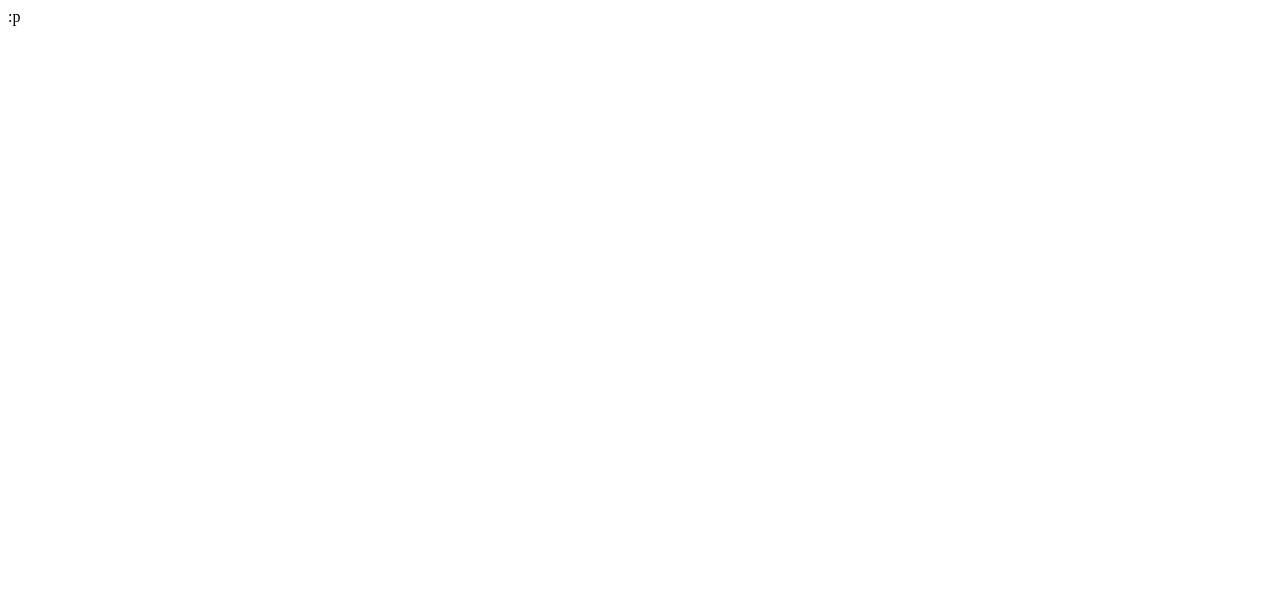
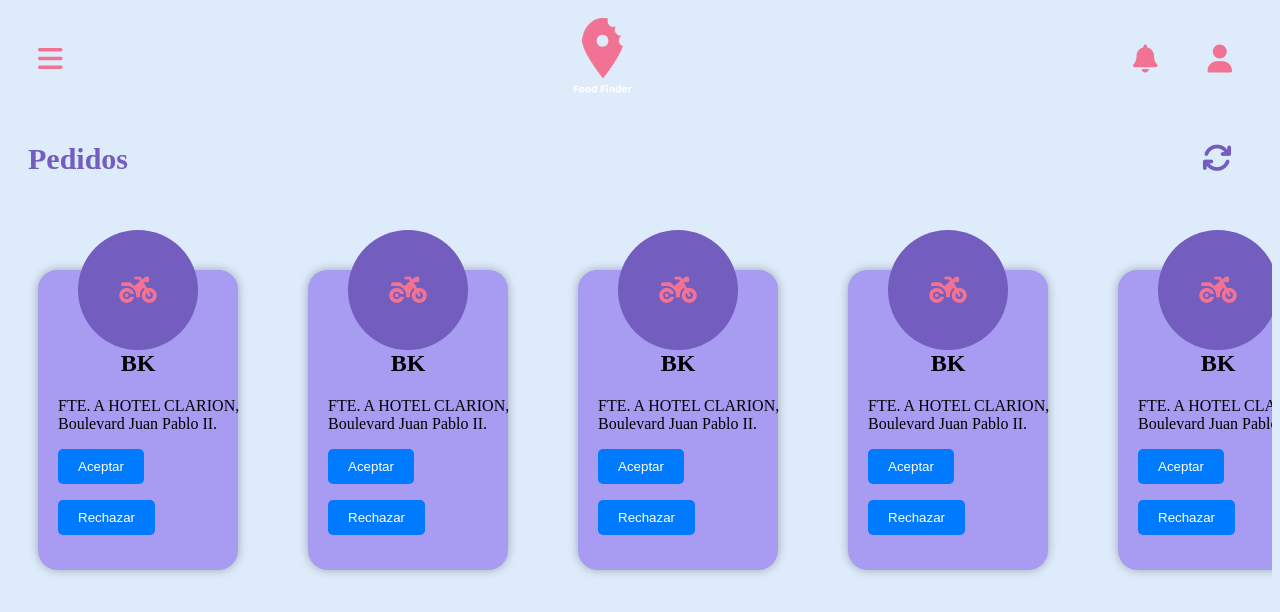
Before and after one commit to jessrau31/Motoristas-Frontend-FoodFinder, a plain HTML site: page index.html in a window 1280 px wide. Drawn offline with Linux system fonts and the light colour scheme.

Commit message:
html+css

```diff
--- a/css/styles.css
+++ b/css/styles.css
@@ -0,0 +1,169 @@
+@font-face {
+    font-family: 'Baloo2';
+    src: url('/fonts/baloo-2/Baloo2-Regular.ttf');
+}
+
+body {
+    background-color: #DEEBFB;
+}
+
+header {
+    color: #fff;
+    padding: 10px;
+  }
+
+  nav {
+    display: flex;
+    justify-content: space-between;
+    align-items: center;
+  }
+
+  .left-icon {
+    display: flex;
+    align-items: center;
+  }
+
+  .center-icon {
+    display: flex;
+    justify-content: center;
+    align-items: center;
+  }
+
+  .right-icons {
+    display: flex;
+    align-items: center;
+  }
+
+  #menu-btn, #notifications-btn, #profile-btn {
+    background-color: transparent;
+    border: none;
+    color: #F27294;
+    font-size: 28px;
+    margin-right: 10px;
+    cursor: pointer;
+  }
+
+  #logo img {
+    height: 80px;
+  }
+
+ /* #profile-btn {
+    border-radius: 50%;
+    height: 40px;
+    width: 40px;
+  }
+*/
+
+  .container {
+    display: flex;
+    justify-content: space-between;
+    align-items: center;
+    width: 100%;
+    padding: 20px;
+    box-sizing: border-box;
+  }
+
+  #actualizar {
+    background-color: transparent;
+    color: #fff;
+    border: none;
+    padding: 10px 20px;
+    font-size: 30px;
+    cursor: pointer;
+    color: #735DBF;
+}
+
+  #texto {
+    margin: 0;
+    font-size: 30px;
+    color: #735DBF;
+    font-weight: bold;
+  }
+
+  .contenedor {
+    width: 200px;
+    height: 300px;
+    background: #A79BF2;
+    border-radius: 20px;
+    box-shadow: 0 0 10px rgba(0, 0, 0, 0.3);
+    position: relative;
+  }
+
+  .encabezado {
+    height: 60px;
+    background: #A79BF2;
+    border-radius: 20px 20px 0 0;
+    position: relative;
+  }
+
+  .circulo {
+    width: 120px;
+    height: 120px;
+    border-radius: 50%;
+    background: #735DBF;
+    display: flex;
+    justify-content: center;
+    align-items: center;
+    position: absolute;
+    top: -40px;
+    left: 50%;
+    transform: translateX(-50%);
+  }
+
+  .circulo i {
+    color: #F27294;
+    font-size: 30px;
+  }
+
+  .contenido {
+    padding: 20px;
+  }
+
+  h1 {
+    font-size: 24px;
+    margin-top: 0;
+    text-align: center;
+  }
+
+  button {
+    background: #007bff;
+    color: #fff;
+    border: none;
+    padding: 10px 20px;
+    border-radius: 5px;
+    margin-right: 10px;
+    text-align:right;
+
+  }
+
+  button:last-of-type {
+    margin-right: 0;
+  }
+
+
+/*Menú deslizar*/
+  nav {
+    width: 100%;
+    overflow-x: auto;
+    white-space: nowrap;
+  }
+
+  ul {
+    list-style: none;
+    margin: 0;
+    padding: 0;
+    display: inline-block;
+  }
+
+  li {
+    display: inline-block;
+    padding: 10px;
+    background-color: none;
+    border-radius: 5px;
+    margin-right: 10px;
+  }
+
+  a {
+    text-decoration: none;
+    color: #ffffff00;
+  }
--- a/index.html
+++ b/index.html
@@ -7,8 +7,163 @@
     <title> Motoristas | Food Finder</title>
     <script src="https://kit.fontawesome.com/eab2776de6.js" crossorigin="anonymous"></script>
     <link rel="stylesheet" href="css/styles.css">
+    <link href="https://fonts.googleapis.com/css2?family=Open+Sans&display=swap" rel="stylesheet">
 </head>
 <body>
-    :p
+    <header>
+        <nav>
+        <div class="left-icon">
+          <button id="menu-btn"><i class="fa-solid fa-bars"></i></button>
+        </div>
+        <div class="center-icon">
+          <a href="#" id="logo"><img src="img/logoff3.png" alt="Logo"></a>
+        </div>
+        <div class="right-icons">
+          <button id="notifications-btn"><i class="fa-solid fa-bell"></i></button>
+          <button id="profile-btn"><i class="fa-solid fa-user"></i></button>
+        </div>
+        </nav>
+      </header>
+      <div class="container">
+        <p id="texto">Pedidos</p>
+        <button id="actualizar"><i class="fa-solid fa-arrows-rotate"></i></button>
+      </div>
+      <p> </p>
+
+     <!--<div class="contenedor">
+        <div class="encabezado">
+          <div class="circulo">
+            <i class="fa fa-motorcycle"></i>
+          </div>
+        </div>
+        <div class="contenido">
+          <h1>BK</h1>
+          <p>FTE. A HOTEL CLARION,<br>
+            Boulevard Juan Pablo II.</p>
+          <button>Aceptar</button>
+          <p> </p>
+          <button>Rechazar</button>
+        </div>
+      </div> -->
+
+      <!--Menú deslizar-->
+      <nav>
+        <ul>
+        <div class="container">
+          <li><a href="#">Elemento 1</a>
+              <div class="contenedor">
+                <div class="encabezado">
+                  <div class="circulo">
+                    <i class="fa fa-motorcycle"></i>
+                  </div>
+                </div>
+                <div class="contenido">
+                  <h1>BK</h1>
+                  <p>FTE. A HOTEL CLARION,<br>
+                    Boulevard Juan Pablo II.</p>
+                  <button>Aceptar</button>
+                  <p> </p>
+                  <button>Rechazar</button>
+                </div>
+              </div>
+        </li>
+
+        <div class="container"></div>
+          <li><a href="#">Elemento 2</a>
+            <div class="contenedor">
+                <div class="encabezado">
+                  <div class="circulo">
+                    <i class="fa fa-motorcycle"></i>
+                  </div>
+                </div>
+                <div class="contenido">
+                  <h1>BK</h1>
+                  <p>FTE. A HOTEL CLARION,<br>
+                    Boulevard Juan Pablo II.</p>
+                  <button>Aceptar</button>
+                  <p> </p>
+                  <button>Rechazar</button>
+                </div>
+              </div>
+        </li>
+
+        <div class="container"></div>
+        <li><a href="#">Elemento 3</a>
+          <div class="contenedor">
+              <div class="encabezado">
+                <div class="circulo">
+                  <i class="fa fa-motorcycle"></i>
+                </div>
+              </div>
+              <div class="contenido">
+                <h1>BK</h1>
+                <p>FTE. A HOTEL CLARION,<br>
+                  Boulevard Juan Pablo II.</p>
+                <button>Aceptar</button>
+                <p> </p>
+                <button>Rechazar</button>
+              </div>
+            </div>
+      </li>
+
+      <div class="container"></div>
+      <li><a href="#">Elemento 4</a>
+        <div class="contenedor">
+            <div class="encabezado">
+              <div class="circulo">
+                <i class="fa fa-motorcycle"></i>
+              </div>
+            </div>
+            <div class="contenido">
+              <h1>BK</h1>
+              <p>FTE. A HOTEL CLARION,<br>
+                Boulevard Juan Pablo II.</p>
+              <button>Aceptar</button>
+              <p> </p>
+              <button>Rechazar</button>
+            </div>
+          </div>
+    </li>
+
+    <div class="container"></div>
+    <li><a href="#">Elemento 5</a>
+      <div class="contenedor">
+          <div class="encabezado">
+            <div class="circulo">
+              <i class="fa fa-motorcycle"></i>
+            </div>
+          </div>
+          <div class="contenido">
+            <h1>BK</h1>
+            <p>FTE. A HOTEL CLARION,<br>
+              Boulevard Juan Pablo II.</p>
+            <button>Aceptar</button>
+            <p> </p>
+            <button>Rechazar</button>
+          </div>
+        </div>
+  </li>
+
+  <div class="container"></div>
+  <li><a href="#">Elemento 6</a>
+    <div class="contenedor">
+        <div class="encabezado">
+          <div class="circulo">
+            <i class="fa fa-motorcycle"></i>
+          </div>
+        </div>
+        <div class="contenido">
+          <h1>BK</h1>
+          <p>FTE. A HOTEL CLARION,<br>
+            Boulevard Juan Pablo II.</p>
+          <button>Aceptar</button>
+          <p> </p>
+          <button>Rechazar</button>
+        </div>
+      </div>
+</li>
+        </ul>
+      </nav>
+
 </body>
 </html>
```
